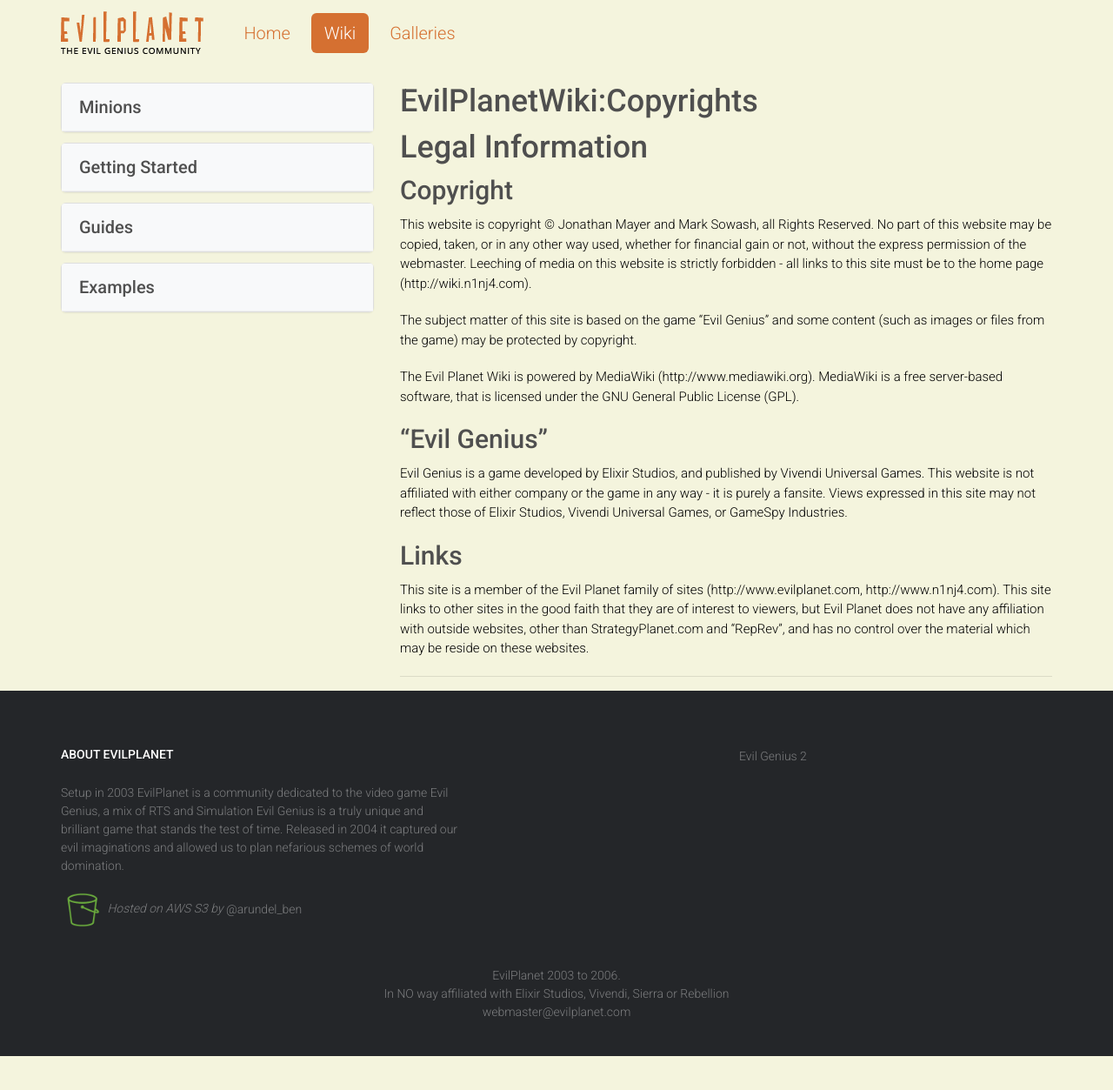
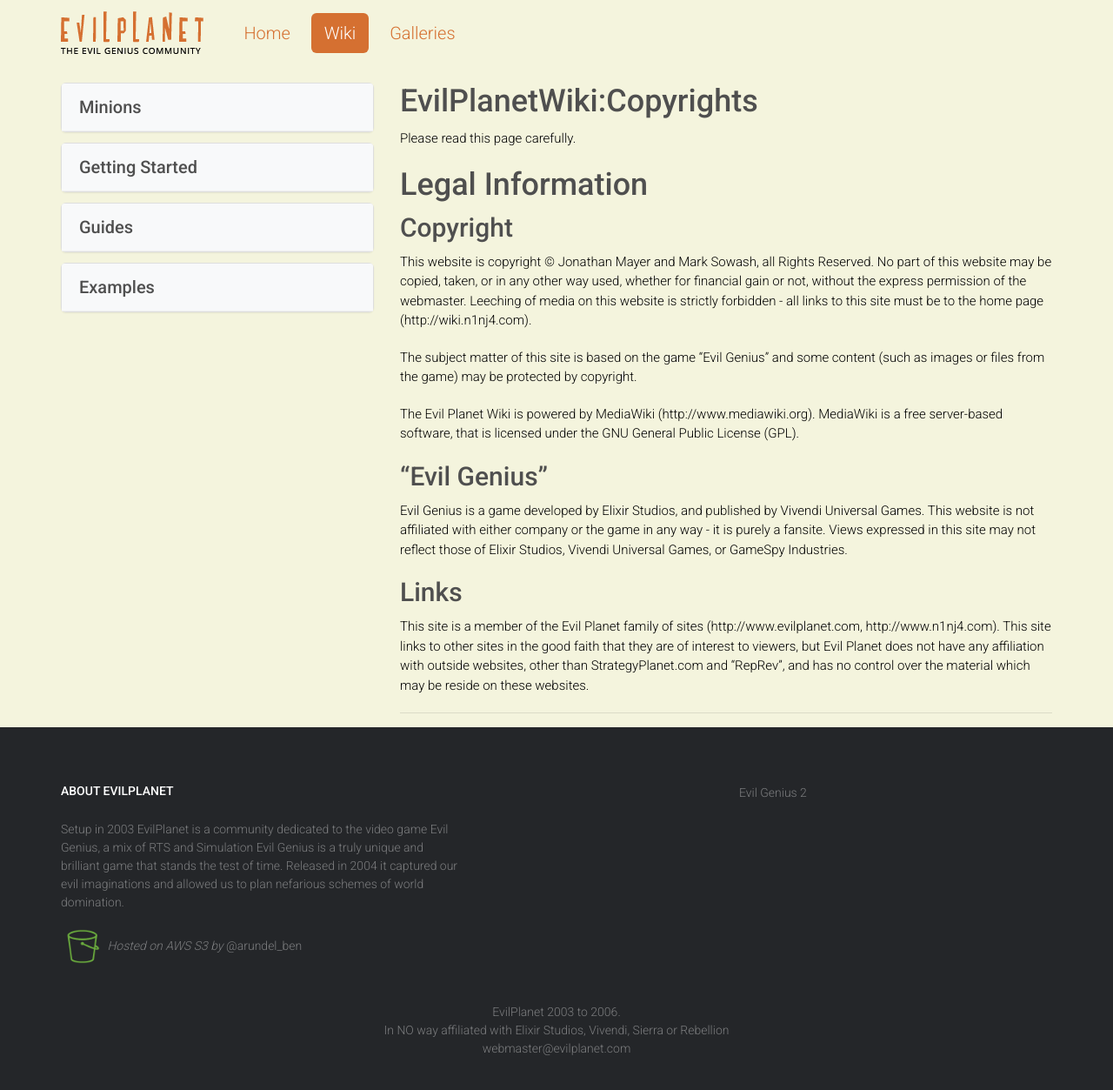
Before and after one commit to barundel/wiki.evilplanet.com, a Jekyll site: the page built from wiki/EvilPlanetWiki_Copyrights.md, in a window 1280 px wide and 1256 px high. Shown: the top 1253 px of the window at 87% size. Built offline with Jekyll 4.4.1, drawn with Linux system fonts in a browser that asks for light colours; comment, search, counter and statistics services are not loaded.

Commit message:
Change to wiki page

```diff
--- a/wiki/EvilPlanetWiki_Copyrights.md
+++ b/wiki/EvilPlanetWiki_Copyrights.md
@@ -3,6 +3,8 @@
 permalink: wiki/EvilPlanetWiki:Copyrights/
 layout: wiki
 ---
+
+Please read this page carefully.
 
 Legal Information
 =================
```
Also changed, not shown: 1 other file.
